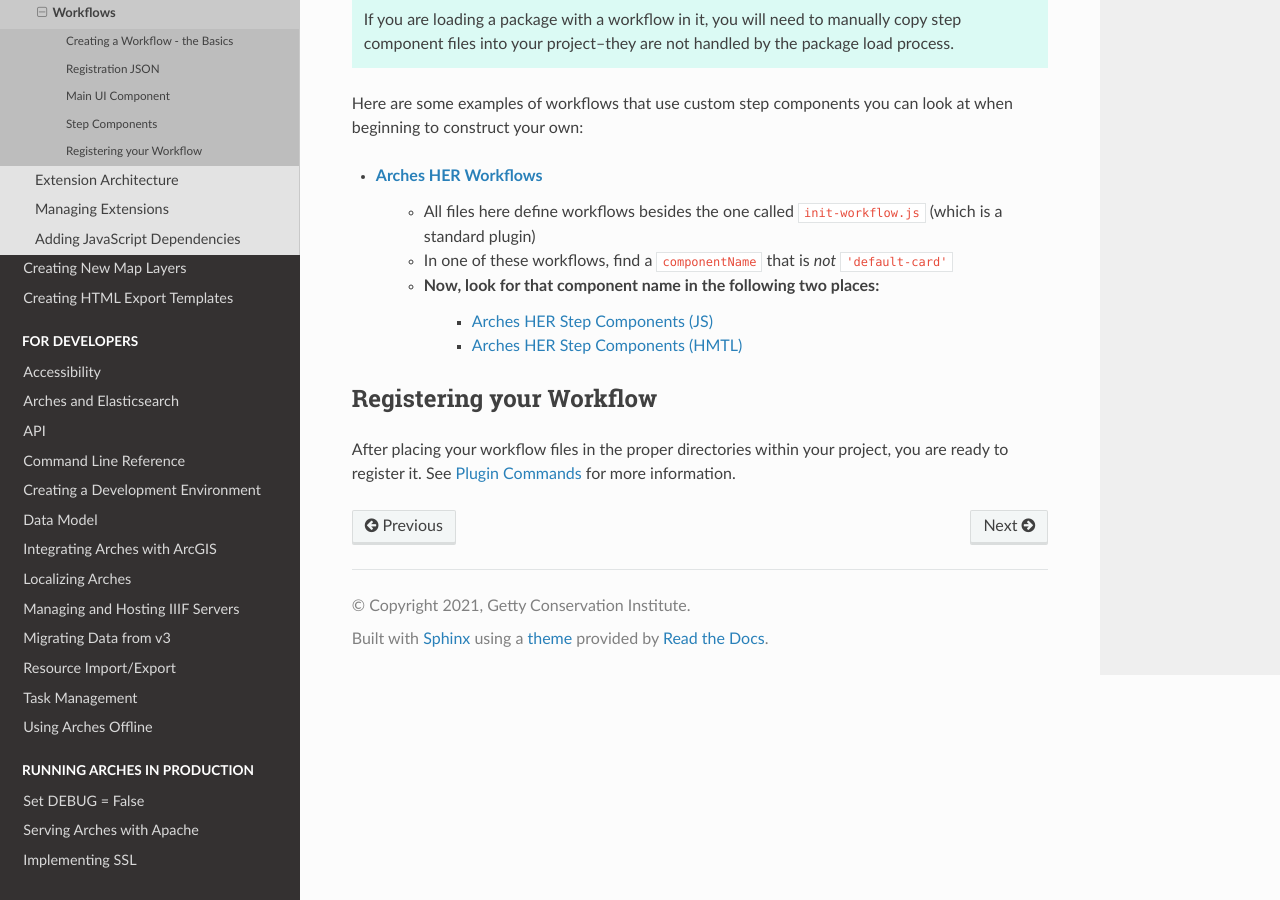
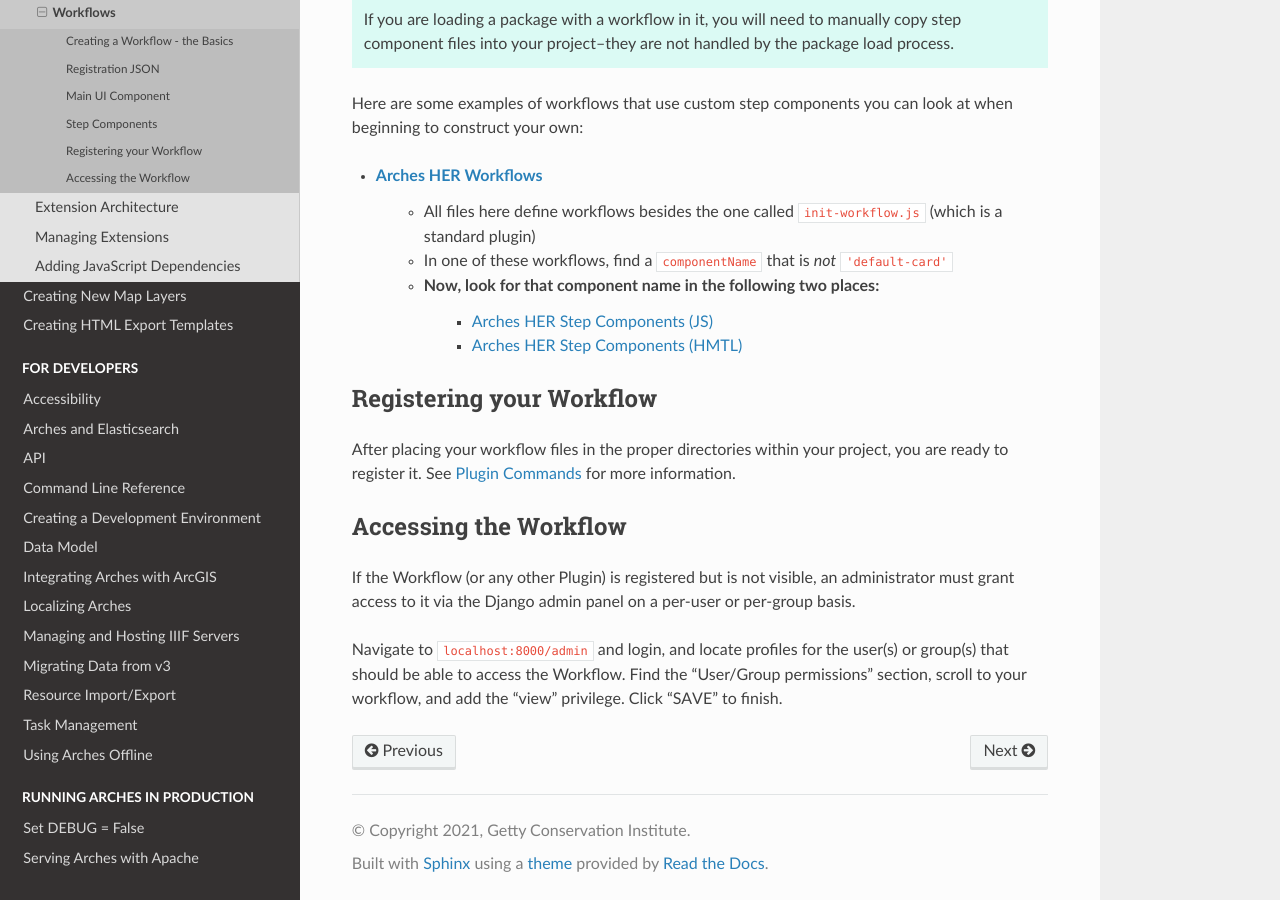
Before and after one commit to archesproject/arches-docs, a Sphinx documentation site: the page built from docs/extensions/workflows.rst, in a window 1280 px wide and 900 px high, scrolled down 8987 px. Built offline with Sphinx 7.4.7 and the Read the Docs theme 2.0.0, drawn with Linux system fonts in a browser that asks for light colours.

Commit message:
add note about workflow permissions, #215
Signed-off-by: Adam Cox <mr.adamcox@gmail.com>

```diff
--- a/docs/extensions/workflows.rst
+++ b/docs/extensions/workflows.rst
@@ -265,3 +265,10 @@
 ==============================
 
 After placing your workflow files in the proper directories within your project, you are ready to register it. See :ref:`Plugin Commands` for more information.
+
+Accessing the Workflow
+======================
+
+If the Workflow (or any other Plugin) is registered but is not visible, an administrator must grant access to it via the Django admin panel on a per-user or per-group basis.
+
+Navigate to ``localhost:8000/admin`` and login, and locate profiles for the user(s) or group(s) that should be able to access the Workflow. Find the "User/Group permissions" section, scroll to your workflow, and add the "view" privilege. Click "SAVE" to finish.
```
